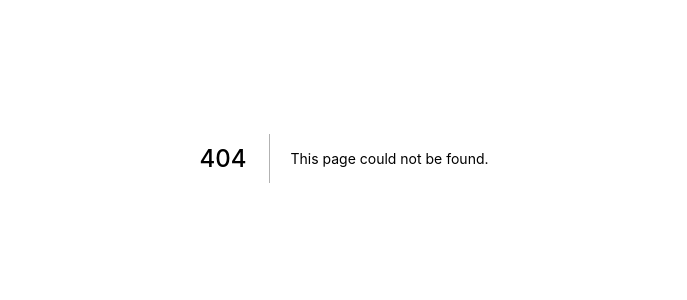
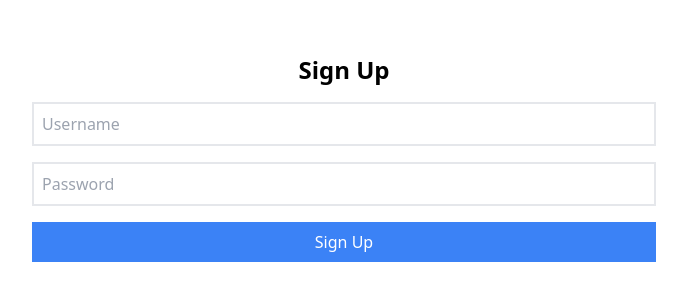
Before and after one commit to glendell03/space-flight-news, a Next.js app: page /signUp in a window 1280 px wide. Before the commit this address had no page. Shown: the part 242-542 px from the top of the page, without its empty margins (296-983 px from the left). Built offline with nearby package versions, Linux system fonts and the light colour scheme.

Commit message:
Sign Up Function

```diff
--- /dev/null
+++ b/components/Auth/signUpPage.tsx
@@ -0,0 +1,57 @@
+import React from "react";
+import { useForm, SubmitHandler } from "react-hook-form";
+
+import * as Styles from "./styles";
+
+import { useDispatch } from "react-redux";
+import { user } from "@features/auth/userSlice";
+import { useRouter } from "next/dist/client/router";
+
+const SignUpPage = () => {
+  const router = useRouter();
+  const dispatch = useDispatch();
+  const {
+    register,
+    handleSubmit,
+    formState: { errors },
+  } = useForm();
+  const onSubmit: SubmitHandler<Inputs> = (data, e) => {
+    e?.target.reset();
+    dispatch(user(data));
+    localStorage.setItem("user", JSON.stringify(data));
+    router.push("/");
+  };
+
+  return (
+    <Styles.Container>
+      <Styles.Wrapper>
+        <Styles.Title>Sign Up</Styles.Title>
+
+        <form onSubmit={handleSubmit(onSubmit)}>
+          <Styles.InputContainer>
+            <Styles.Input
+              type="text"
+              placeholder="Username"
+              {...register("username", { required: true })}
+            />
+            {errors.username && <p>This field is required</p>}
+            <Styles.Input
+              type="password"
+              placeholder="Password"
+              {...register("password", { required: true })}
+            />
+            {errors.username && <p>This field is required</p>}
+            <Styles.Button type="submit">Sign Up</Styles.Button>
+          </Styles.InputContainer>
+        </form>
+      </Styles.Wrapper>
+    </Styles.Container>
+  );
+};
+
+type Inputs = {
+  username: string;
+  password: string;
+};
+
+export default SignUpPage;
--- /dev/null
+++ b/components/Auth/styles.ts
@@ -0,0 +1,39 @@
+import tw from "tailwind-styled-components";
+
+export const Container = tw.div`
+    container
+    mx-auto
+    h-screen
+    flex
+    justify-center
+    items-center
+`;
+
+export const Wrapper = tw.div`
+    w-1/2
+`;
+
+export const Title = tw.h1`
+    text-2xl
+    font-semibold
+    text-center
+    m-2
+`;
+
+export const InputContainer = tw.div`
+    flex
+    flex-col
+`;
+
+export const Input = tw.input`
+    border-2
+    m-2
+    p-2
+`;
+
+export const Button = tw.button`
+    h-10
+    m-2
+    bg-blue-500
+    text-white
+`;
--- /dev/null
+++ b/features/auth/userSlice.js
@@ -0,0 +1,17 @@
+import { createSlice } from "@reduxjs/toolkit";
+
+export const userSlice = createSlice({
+  name: "user",
+  initialState: {
+    user: {},
+  },
+
+  reducers: {
+    user: (state, action) => {
+      state.user = action.payload;
+    },
+  },
+});
+
+export const { user } = userSlice.actions;
+export default userSlice.reducer;
--- a/pages/_app.tsx
+++ b/pages/_app.tsx
@@ -3,7 +3,14 @@ import type { AppProps } from "next/app";
 import "tailwindcss/tailwind.css";
 import "../styles/globals.css";
 
+import { Provider } from "react-redux";
+import store from "store";
+
 function MyApp({ Component, pageProps }: AppProps) {
-  return <Component {...pageProps} />;
+  return (
+    <Provider store={store}>
+      <Component {...pageProps} />
+    </Provider>
+  );
 }
 export default MyApp;
--- a/pages/index.tsx
+++ b/pages/index.tsx
@@ -1,9 +1,27 @@
+import { useEffect } from "react";
+import { useDispatch, useSelector } from "react-redux";
+import { user } from "@features/auth/userSlice";
 
 export default function Home() {
+  const dispatch = useDispatch();
+  const { username } = useSelector((state: any) => state.auth.user);
+  useEffect(() => {
+    const loggedInUser = localStorage.getItem("user");
+
+    if (loggedInUser) {
+      const foundUser = JSON.parse(loggedInUser);
+      dispatch(user(foundUser));
+    }
+    // eslint-disable-next-line react-hooks/exhaustive-deps
+  }, []);
+
+  if (username) {
+    return <div>Hello {username}</div>;
+  }
 
   return (
     <div>
-      <p className="text-7xl">Hello</p>;
+      <p className="text-7xl">Hello</p>
     </div>
   );
 }
--- /dev/null
+++ b/pages/signUp.tsx
@@ -0,0 +1,12 @@
+import SignUpPage from "@components/Auth/signUpPage";
+import React from "react";
+
+const SignUp = () => {
+  return (
+    <div>
+      <SignUpPage />
+    </div>
+  );
+};
+
+export default SignUp;
--- /dev/null
+++ b/store.js
@@ -0,0 +1,6 @@
+import { configureStore } from "@reduxjs/toolkit";
+import user from "@features/auth/userSlice";
+
+export default configureStore({
+  reducer: { auth: user },
+});
--- a/tsconfig.json
+++ b/tsconfig.json
@@ -15,7 +15,8 @@
     "jsx": "preserve",
     "baseUrl": ".",
     "paths": {
-      "@components/*": ["components/*"]
+      "@components/*": ["components/*"],
+      "@features/*": ["features/*"]
     }
   },
   "include": ["next-env.d.ts", "**/*.ts", "**/*.tsx"],
```
Also changed, not shown: package.json (+6 -1 lines), 1 other file (tests, documents, lock files or other folders).
